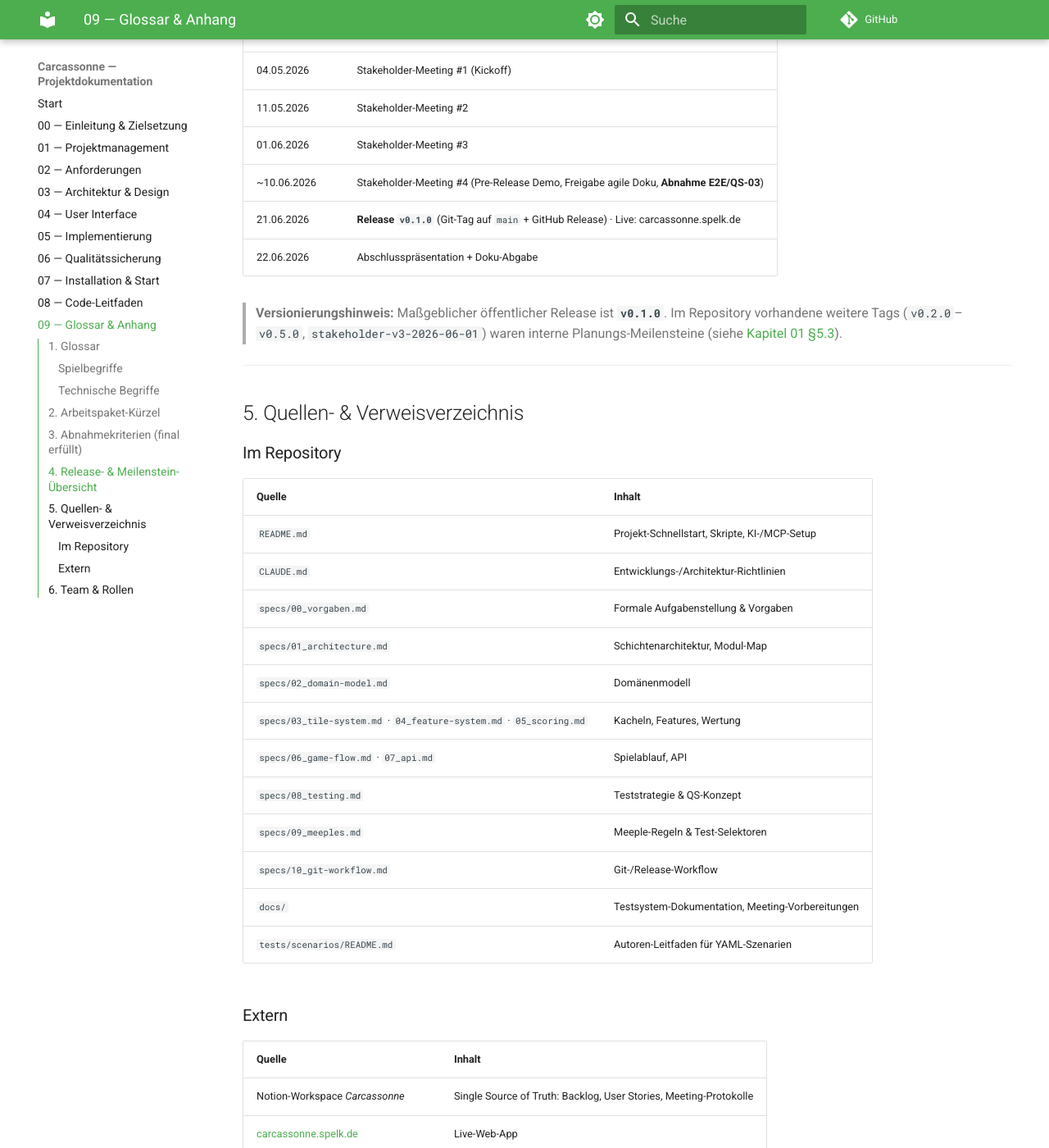
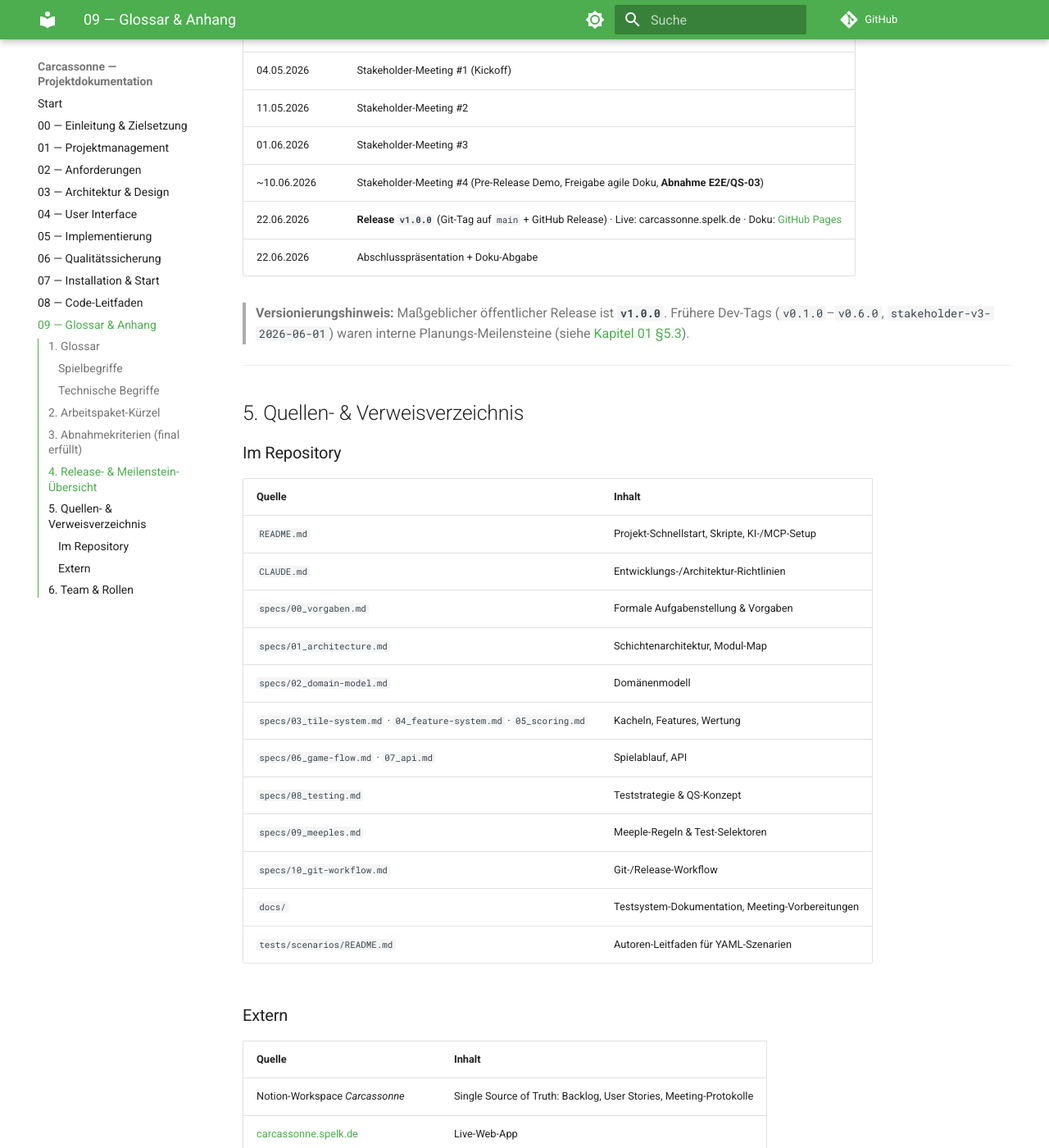
Before and after one commit to keanufuchs/Carcassonne, an MkDocs documentation site: the page built from docs/09_glossar-anhang.md, in a window 1280 px wide and 1400 px high, scrolled down 2614 px. Shown: the whole window at 82% size. Built offline with MkDocs 1.6.1 and Material for MkDocs 9.7.7, drawn with Linux system fonts in a browser that asks for light colours; comment, search, counter and statistics services are not loaded; some of the changed text lies outside the part shown.

Commit message:
docs: update release to v1.0.0 and correct test counts
Reflect current suite (50 tests in 7 files + 11 YAML scenarios) and
final release v1.0.0 dated 22.06.2026 across project documentation.

Co-authored-by: Cursor <cursoragent@cursor.com>

```diff
--- a/docs/09_glossar-anhang.md
+++ b/docs/09_glossar-anhang.md
@@ -74,12 +74,12 @@
 | 11.05.2026 | Stakeholder-Meeting #2 |
 | 01.06.2026 | Stakeholder-Meeting #3 |
 | ~10.06.2026 | Stakeholder-Meeting #4 (Pre-Release Demo, Freigabe agile Doku, **Abnahme E2E/QS-03**) |
-| 21.06.2026 | **Release `v0.1.0`** (Git-Tag auf `main` + GitHub Release) · Live: carcassonne.spelk.de |
+| 22.06.2026 | **Release `v1.0.0`** (Git-Tag auf `main` + GitHub Release) · Live: carcassonne.spelk.de · Doku: [GitHub Pages](https://keanufuchs.github.io/Carcassonne/) |
 | 22.06.2026 | Abschlusspräsentation + Doku-Abgabe |
 
-> **Versionierungshinweis:** Maßgeblicher öffentlicher Release ist **`v0.1.0`**. Im
-> Repository vorhandene weitere Tags (`v0.2.0`–`v0.5.0`, `stakeholder-v3-2026-06-01`)
-> waren interne Planungs-Meilensteine (siehe [Kapitel 01 §5.3](01_projektmanagement.md)).
+> **Versionierungshinweis:** Maßgeblicher öffentlicher Release ist **`v1.0.0`**. Frühere
+> Dev-Tags (`v0.1.0`–`v0.6.0`, `stakeholder-v3-2026-06-01`) waren interne
+> Planungs-Meilensteine (siehe [Kapitel 01 §5.3](01_projektmanagement.md)).
 
 ---
 
@@ -108,7 +108,7 @@
 |--------|--------|
 | Notion-Workspace *Carcassonne* | Single Source of Truth: Backlog, User Stories, Meeting-Protokolle |
 | [carcassonne.spelk.de](https://carcassonne.spelk.de) | Live-Web-App |
-| GitHub-Repository / Release `v0.1.0` | Quellcode, CI, Release-Artefakte |
+| GitHub-Repository / Release `v1.0.0` | Quellcode, CI, Release-Artefakte (DMG/EXE) |
 
 ---
 
```
Also changed, not shown: docs/00_einleitung.md (+1 -1 lines), docs/01_projektmanagement.md (+2 -2 lines), docs/02_anforderungen.md (+2 -2 lines), docs/06_qualitaetssicherung.md (+5 -5 lines), docs/README.md (+3 -3 lines).
